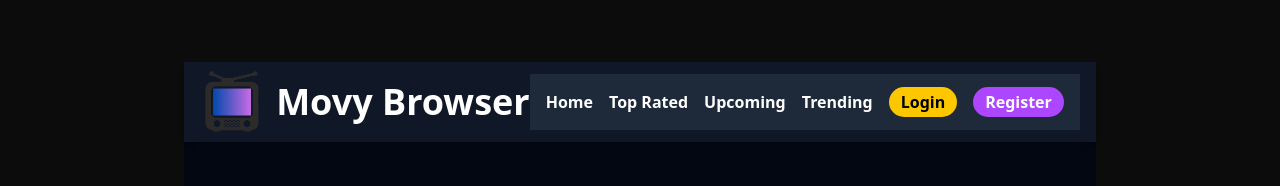
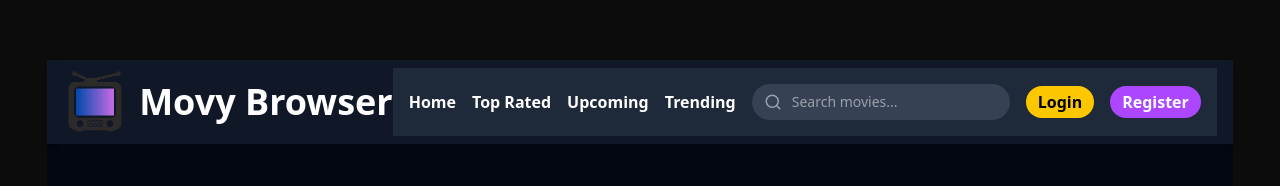
Before and after one commit to dencioo/movy-browser, a React (Vite) app in the folder p3-react-app/: page / in a window 1280 px wide. Shown: the part 116-302 px from the top of the page. Built offline with nearby package versions, Linux system fonts and the light colour scheme; no server answers.

Commit message:
feat: add search bar with navigation to search results

```diff
--- a/p3-react-app/src/components/Navbar.jsx
+++ b/p3-react-app/src/components/Navbar.jsx
@@ -1,18 +1,37 @@
-import { Link } from 'react-router';
+import { Link, useLocation, useNavigate } from 'react-router';
+import { Search as SearchIcon } from 'lucide-react';
+import { useState } from 'react';
 
 export default function Navbar({token, setToken}) {
+  const [searchQuery, setSearchQuery] = useState('');
+  const navigate = useNavigate();
+  const location = useLocation();
 
   function handleLogout() {
     localStorage.removeItem("token");
     setToken(null);
   }
 
+  const handleSearch = (e) => {
+    e.preventDefault();
+    if (searchQuery.trim()) {
+      // Safely encode user input for the URL (handles spaces & special characters)
+      navigate(`/search?q=${encodeURIComponent(searchQuery)}`);
+      setSearchQuery('');
+    }
+  };
+
   let authLinks;
   if (token) {
     authLinks = (
-      <button onClick={handleLogout} className="font-bold hover:text-gray-300 bg-red-500">
-        Logout
-      </button>
+      <>
+        <Link to="/watchlists" className="text-white hover:text-gray-300 font-bold">
+          My Watchlists
+        </Link>
+        <button onClick={handleLogout} className="font-bold hover:text-gray-300 bg-red-500 px-3 py-1 rounded-full">
+          Logout
+        </button>
+      </>
     );
   } else {
     authLinks = (
@@ -26,13 +45,34 @@ export default function Navbar({token, setToken}) {
       </>
     )
   }
+
   return (
-      <nav className="p-4 space-x-4 text-white bg-gray-800">
+    <nav className="p-4 text-white bg-gray-800 flex flex-wrap items-center gap-4 justify-between">
+      <div className="flex items-center gap-4">
         <Link to="/" className='text-white hover:text-gray-300 font-bold'>Home</Link>
         <Link to="/top-rated" className='text-white hover:text-gray-300 font-bold'>Top Rated</Link>
         <Link to="/upcoming" className='text-white hover:text-gray-300 font-bold'>Upcoming</Link>
         <Link to="/trending" className='text-white hover:text-gray-300 font-bold'>Trending</Link>
+      </div>
+
+      {location.pathname !== '/search' && (
+        <form onSubmit={handleSearch} className="flex-1 max-w-md">
+          <div className="relative">
+            <SearchIcon className="absolute left-3 top-1/2 transform -translate-y-1/2 text-gray-400" size={18} />
+            <input
+              type="text"
+              value={searchQuery}
+              onChange={(e) => setSearchQuery(e.target.value)}
+              placeholder="Search movies..."
+              className="w-full pl-10 pr-4 py-2 rounded-full bg-gray-700 text-white text-sm focus:outline-none focus:ring-2 focus:ring-purple-500"
+            />
+          </div>
+        </form>
+      )}
+
+      <div className="flex items-center gap-4">
         {authLinks}
-      </nav>
-  )
+      </div>
+    </nav>
+  );
 }
```
